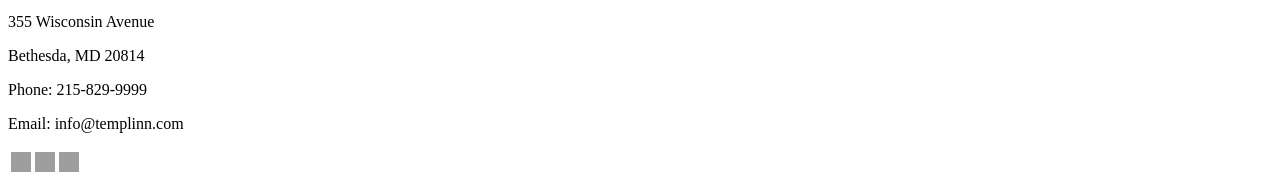
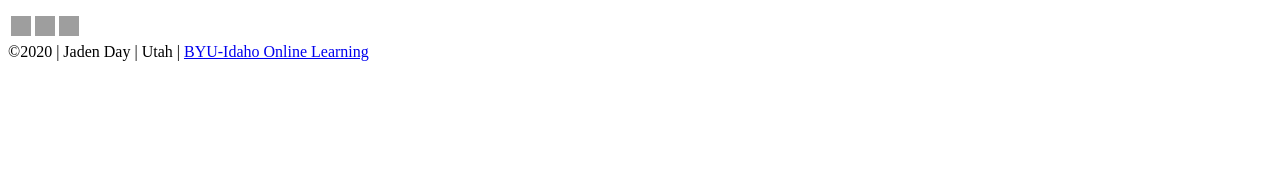
Before and after one commit to jadenday20/jadenday20.github.io, a plain HTML site: page project/index.html in a window 1280 px wide. Shown: the part 930-1106 px from the top of the page. After the commit the page ends 999 px from the top, so only its background shows below. Drawn offline with Linux system fonts and the light colour scheme; grey boxes are pictures that could not be loaded.

Commit message:
took out exess code

```diff
--- a/project/index.html
+++ b/project/index.html
@@ -51,10 +51,6 @@
     </main>
     <footer>
         <p>Info: Temple Inn & Suites Headquarters<br>355 Wisconsin Avenue<br>Bethesda, MD 20814<br>Phone: 215-829-9999<br>Email: info@templinn.com</p>
-        <p>355 Wisconsin Avenue</p>
-        <p>Bethesda, MD 20814</p>
-        <p>Phone: 215-829-9999</p>
-        <p>Email: info@templinn.com</p>
         <table>
             <tr>
                 <td>
```
